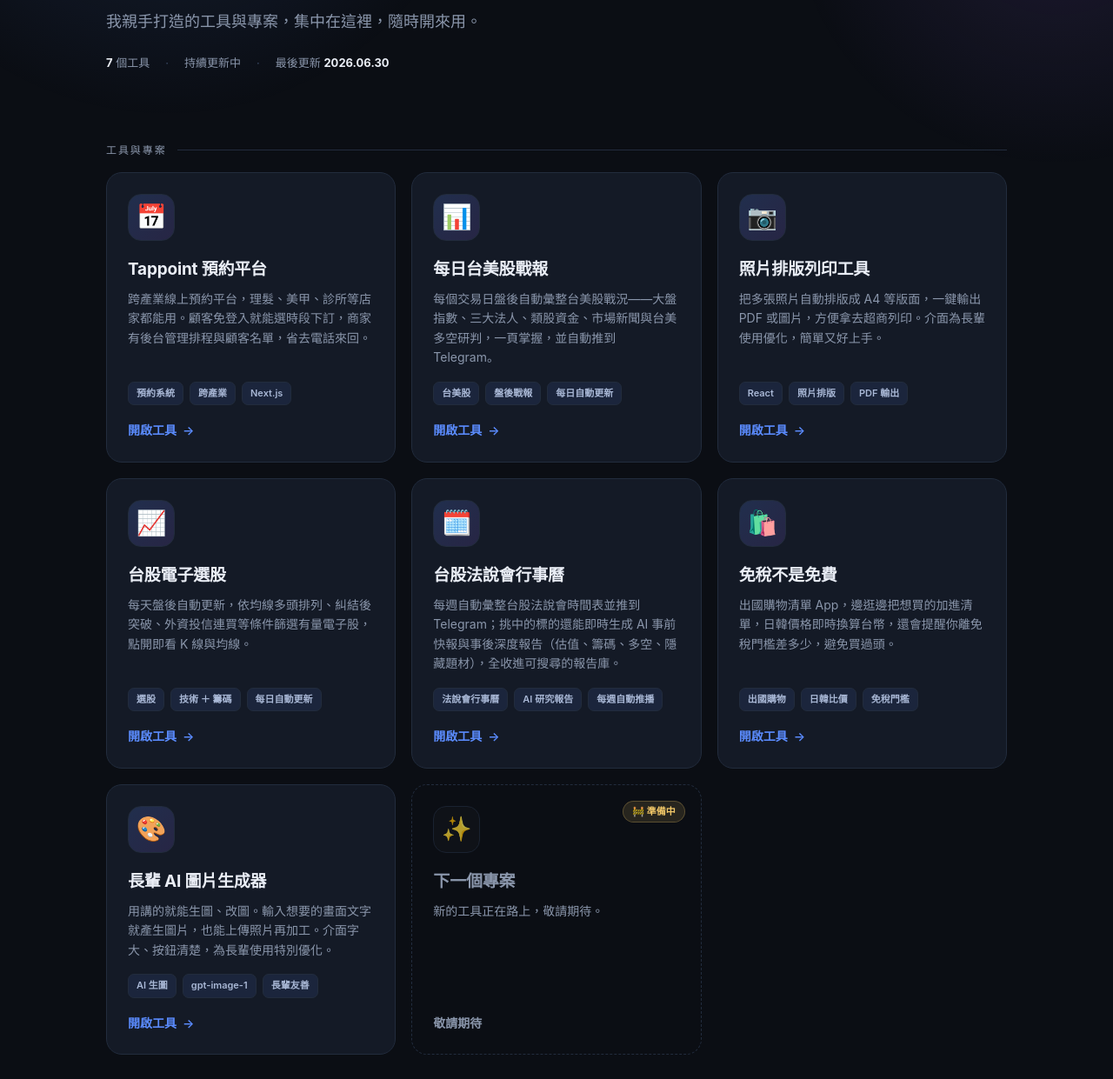
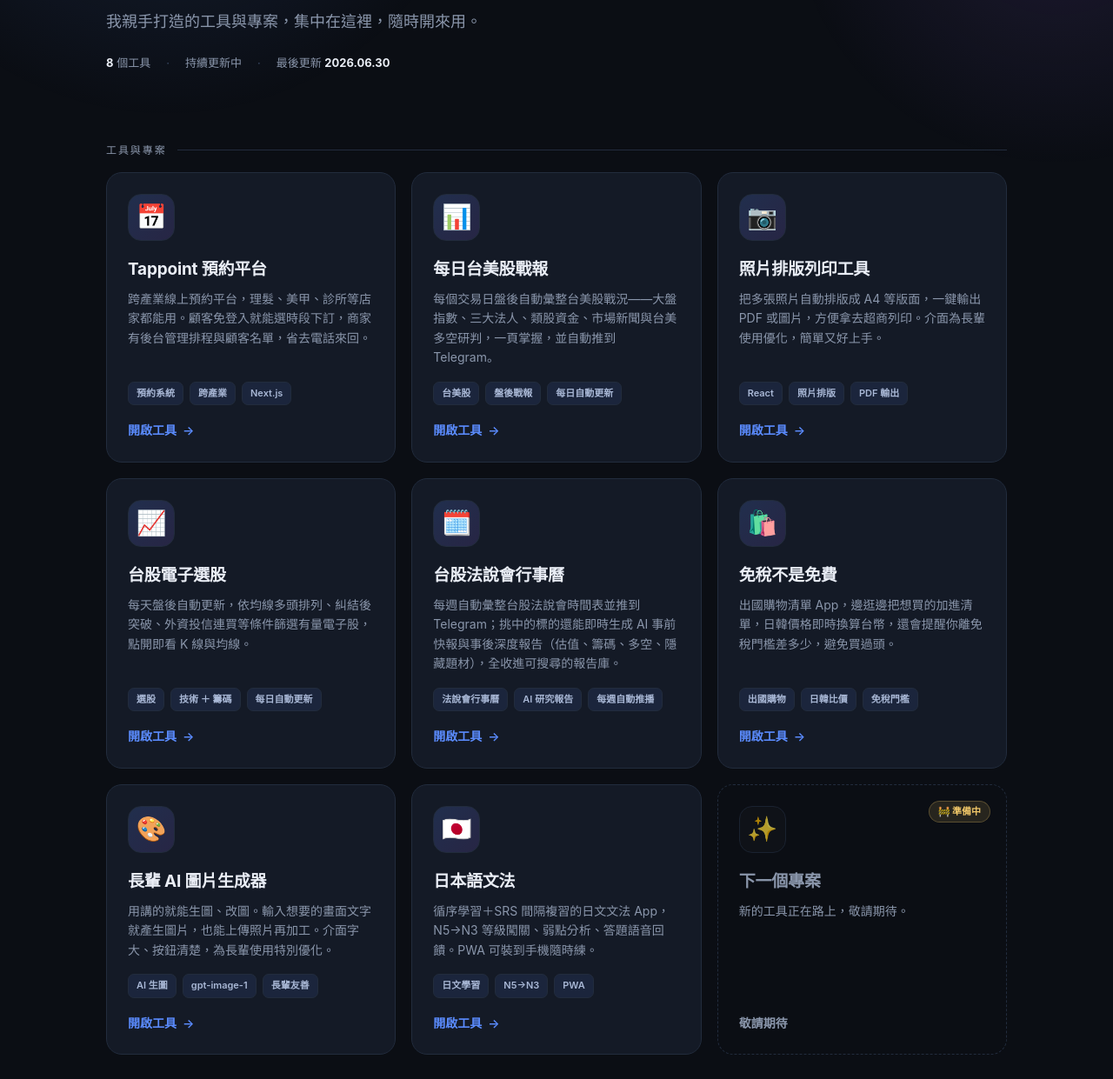
Before and after one commit to andy30019123agent-ship-it/andy30019123agent-ship-it.github.io, a plain HTML site: page index.html in a window 1280 px wide. Shown: the part 199-1440 px from the top of the page at 87% size. Drawn offline with Linux system fonts and the light colour scheme.

Commit message:
更新門面：新增日本語文法 App 卡片(8個工具)
Co-Authored-By: Claude Opus 4.8 <noreply@anthropic.com>

```diff
--- a/index.html
+++ b/index.html
@@ -132,7 +132,7 @@
       <h1>專案工具箱</h1>
       <p class="tagline">我親手打造的工具與專案，集中在這裡，隨時開來用。</p>
       <div class="meta">
-        <span><b id="count">7</b> 個工具</span>
+        <span><b id="count">8</b> 個工具</span>
         <span class="dot">·</span>
         <span>持續更新中</span>
         <span class="dot">·</span>
@@ -227,6 +227,18 @@
         <span class="go">開啟工具 <span class="arrow">→</span></span>
       </a>
 
+      <a class="card" href="https://nihongo-grammar-six.vercel.app" target="_blank" rel="noopener">
+        <div class="icon">🇯🇵</div>
+        <h2>日本語文法</h2>
+        <p class="desc">循序學習＋SRS 間隔複習的日文文法 App，N5→N3 等級闖關、弱點分析、答題語音回饋。PWA 可裝到手機隨時練。</p>
+        <div class="tags">
+          <span class="tag">日文學習</span>
+          <span class="tag">N5→N3</span>
+          <span class="tag">PWA</span>
+        </div>
+        <span class="go">開啟工具 <span class="arrow">→</span></span>
+      </a>
+
       <div class="card soon">
         <span class="badge-soon">🚧 準備中</span>
         <div class="icon">✨</div>
```
